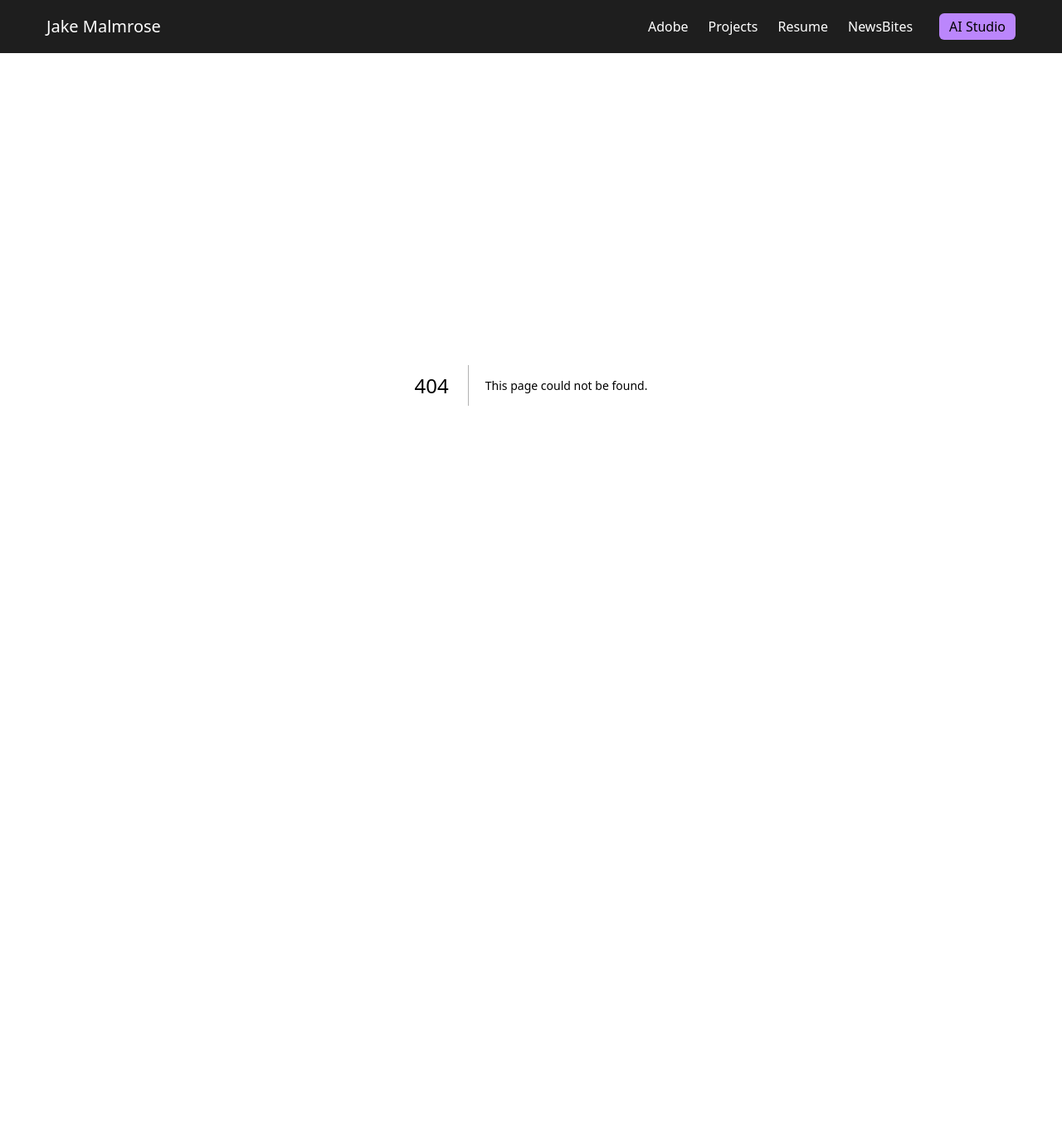
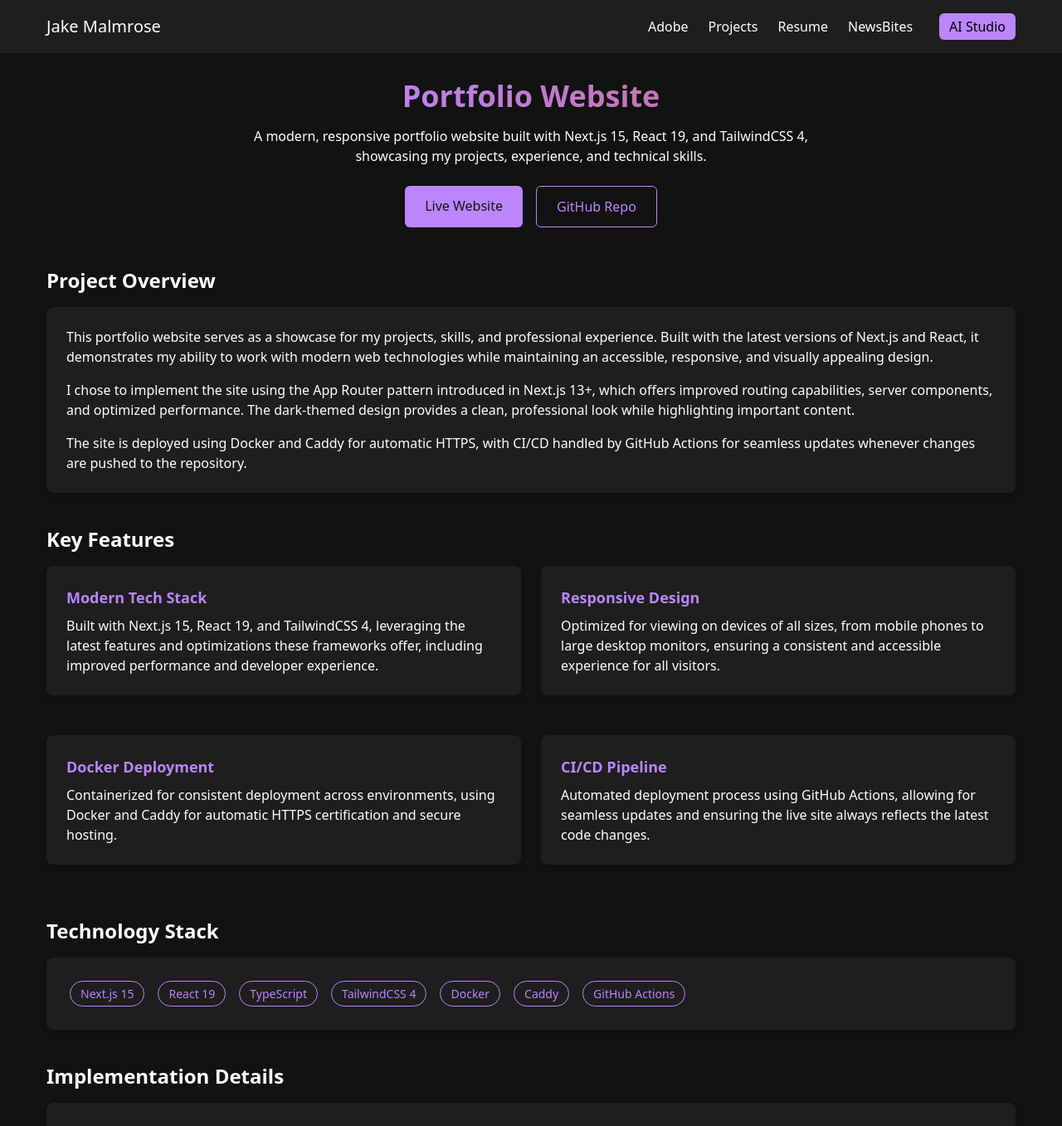
Before and after one commit to JakeMalmrose/nextfolio, a Next.js app: page /portfolio in a window 1280 px wide. Before the commit this address had no page. Shown: the top 1357 px of the page at 83% size. Before the commit the page ends 864 px from the top, so only its background shows below. Built offline with nearby package versions, Linux system fonts and the light colour scheme.

Commit message:
Honestly not a huge fan of this page, but it has details on my portfolio website

```diff
--- /dev/null
+++ b/app/portfolio/page.tsx
@@ -0,0 +1,133 @@
+'use client';
+
+import Link from 'next/link';
+
+export default function Portfolio() {
+  return (
+    <div className="mt-8 mb-16">
+      <div className="mb-12 text-center">
+        <h1 className="text-3xl md:text-4xl font-bold gradient-text mb-4">
+          Portfolio Website
+        </h1>
+        <p className="max-w-2xl mx-auto">
+          A modern, responsive portfolio website built with Next.js 15, React 19, and TailwindCSS 4,
+          showcasing my projects, experience, and technical skills.
+        </p>
+        <div className="mt-6 flex justify-center gap-4">
+          <a
+            href="https://malmrose.com"
+            target="_blank"
+            rel="noopener noreferrer"
+            className="px-6 py-3 bg-primary text-background font-medium rounded-md hover:opacity-90 transition"
+          >
+            Live Website
+          </a>
+          <a
+            href="https://github.com/JakeMalmrose/nextfolio"
+            target="_blank"
+            rel="noopener noreferrer"
+            className="px-6 py-3 border border-primary text-primary font-medium rounded-md hover:bg-primary hover:bg-opacity-10 transition"
+          >
+            GitHub Repo
+          </a>
+        </div>
+      </div>
+
+      <div className="mb-10">
+        <h2 className="text-2xl font-bold mb-4">Project Overview</h2>
+        <div className="paper">
+          <p className="mb-4">
+            This portfolio website serves as a showcase for my projects, skills, and professional experience.
+            Built with the latest versions of Next.js and React, it demonstrates my ability to work with modern
+            web technologies while maintaining an accessible, responsive, and visually appealing design.
+          </p>
+          <p className="mb-4">
+            I chose to implement the site using the App Router pattern introduced in Next.js 13+, which
+            offers improved routing capabilities, server components, and optimized performance. The dark-themed
+            design provides a clean, professional look while highlighting important content.
+          </p>
+          <p>
+            The site is deployed using Docker and Caddy for automatic HTTPS, with CI/CD handled by GitHub Actions
+            for seamless updates whenever changes are pushed to the repository.
+          </p>
+        </div>
+      </div>
+
+      <div className="mb-10">
+        <h2 className="text-2xl font-bold mb-4">Key Features</h2>
+        <div className="grid grid-cols-1 md:grid-cols-2 gap-6">
+          <div className="paper">
+            <h3 className="text-lg font-semibold mb-2 text-primary">Modern Tech Stack</h3>
+            <p>
+              Built with Next.js 15, React 19, and TailwindCSS 4, leveraging the latest features and optimizations
+              these frameworks offer, including improved performance and developer experience.
+            </p>
+          </div>
+          <div className="paper">
+            <h3 className="text-lg font-semibold mb-2 text-primary">Responsive Design</h3>
+            <p>
+              Optimized for viewing on devices of all sizes, from mobile phones to large desktop monitors,
+              ensuring a consistent and accessible experience for all visitors.
+            </p>
+          </div>
+          <div className="paper">
+            <h3 className="text-lg font-semibold mb-2 text-primary">Docker Deployment</h3>
+            <p>
+              Containerized for consistent deployment across environments, using Docker and Caddy for
+              automatic HTTPS certification and secure hosting.
+            </p>
+          </div>
+          <div className="paper">
+            <h3 className="text-lg font-semibold mb-2 text-primary">CI/CD Pipeline</h3>
+            <p>
+              Automated deployment process using GitHub Actions, allowing for seamless updates and ensuring
+              the live site always reflects the latest code changes.
+            </p>
+          </div>
+        </div>
+      </div>
+
+      <div className="mb-10">
+        <h2 className="text-2xl font-bold mb-4">Technology Stack</h2>
+        <div className="paper">
+          <div className="flex flex-wrap gap-2">
+            <span className="chip chip-primary">Next.js 15</span>
+            <span className="chip chip-primary">React 19</span>
+            <span className="chip chip-primary">TypeScript</span>
+            <span className="chip chip-primary">TailwindCSS 4</span>
+            <span className="chip chip-primary">Docker</span>
+            <span className="chip chip-primary">Caddy</span>
+            <span className="chip chip-primary">GitHub Actions</span>
+          </div>
+        </div>
+      </div>
+
+      <div className="mb-10">
+        <h2 className="text-2xl font-bold mb-4">Implementation Details</h2>
+        <div className="paper">
+          <p className="mb-4">
+            The portfolio is structured around the Next.js App Router pattern, with dedicated pages for each
+            project and section. Components are organized for maximum reusability, with a focus on maintaining
+            a consistent look and feel throughout the site.
+          </p>
+          <p className="mb-4">
+            The dark theme is implemented using CSS variables and TailwindCSS custom colors, allowing for easy
+            maintenance and potential future expansion to include a light theme toggle. Typography leverages
+            Google's Geist Sans and Geist Mono fonts for optimal readability.
+          </p>
+          <p>
+            The deployment architecture uses Docker containers orchestrated with Docker Compose, with Caddy
+            serving as a reverse proxy that handles automatic HTTPS certification through Let's Encrypt.
+            This setup ensures high availability and security with minimal maintenance overhead.
+          </p>
+        </div>
+      </div>
+
+      <div className="mt-12 text-center">
+        <Link href="/projects" className="text-primary hover:underline">
+          ← Back to All Projects
+        </Link>
+      </div>
+    </div>
+  );
+}
```
